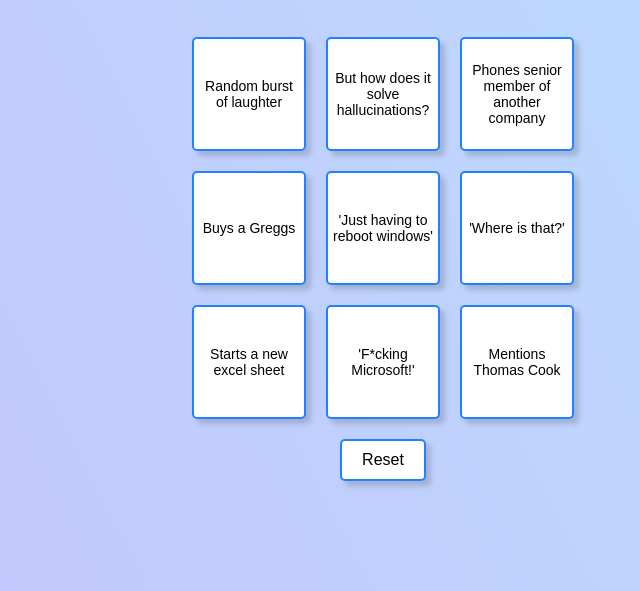
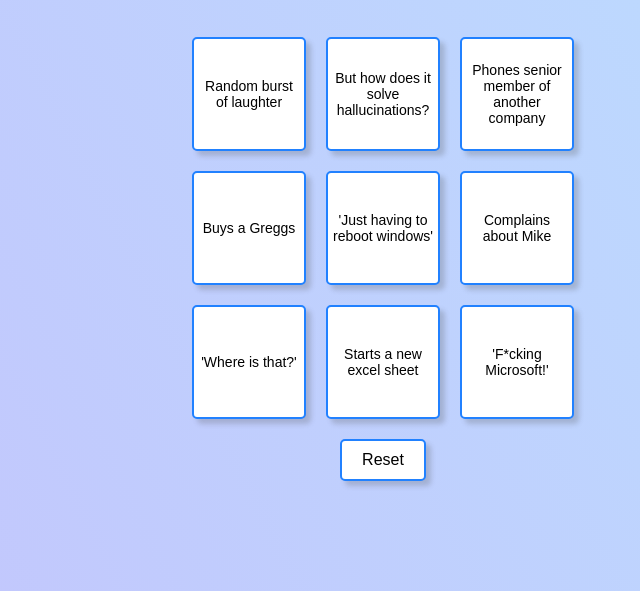
Before and after one commit to Amesileo/3-in-a-line, a plain HTML site: page index.html in a window 1280 px wide. Shown: the part 209-800 px from the top of the page, without its empty margins (257-897 px from the left). Drawn offline with Linux system fonts and the light colour scheme.

Commit message:
Update index.html

```diff
--- a/index.html
+++ b/index.html
@@ -111,12 +111,16 @@
 				"'Synergy'",
 				"Gets a speeding ticket",
 				"'Mmm, mmm, mmm'",
-				"Uses the word 'align'",
-				"Mentions Thomas Cook",
+				"'Align'",
+				"'Thomas Cook'",
 				"'Non-trivial'",
 				"'Where is that?'",
 				"Buys a Greggs",
-				"Hovers behind someone menacingly"
+				"Comments on how busy Greggs is",
+				"Hovers behind someone menacingly",
+				"Complains about Mike",
+				"Books a meeting without checking calenders",
+				"Disappears before a meeting"
 			];
 
 			const gridElement = document.getElementById("grid");
```
